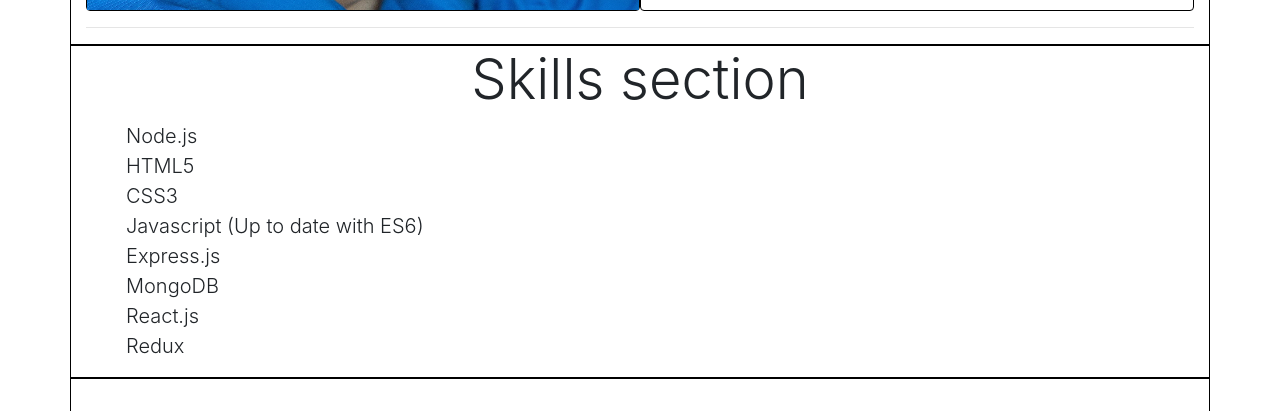
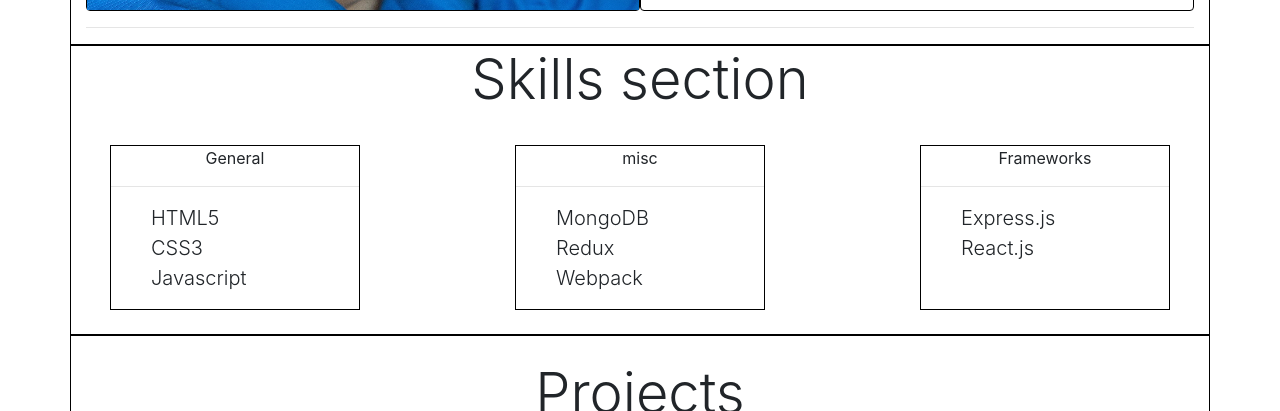
Before and after one commit to DanielCortesTX/Portfolio-site, a React (Create React App) app: page / in a window 1280 px wide. Shown: the part 800-1211 px from the top of the page. Built offline with nearby package versions, Linux system fonts and the light colour scheme.

Commit message:
feat: Grouped and styled skills

```diff
--- a/src/components/Skills.js
+++ b/src/components/Skills.js
@@ -4,16 +4,34 @@
   return (
     <div className="container boundary">
       <h1 className="display-4">Skills section</h1>
+      <div className="d-flex flex-row justify-content-between p-4">
+        <div className="boundary skill-block">
+          <p className="mb-0 underline">General</p>
+          <hr/>
           <ul className="d-flex flex-column align-items-start lead skills-list">
-        <li>Node.js</li>
             <li>HTML5</li>
             <li>CSS3</li>
-        <li>Javascript (Up to date with ES6)</li>
+            <li>Javascript</li>
+          </ul>
+        </div>
+        <div className="boundary skill-block">
+          <p className="mb-0">misc</p>
+          <hr/>
+          <ul className="d-flex flex-column align-items-start lead skills-list">
+            <li>MongoDB</li>
+            <li>Redux</li>
+            <li>Webpack</li>
+          </ul>
+        </div>
+        <div className="boundary skill-block">
+          <p className="mb-0">Frameworks</p>
+          <hr/>
+          <ul className="d-flex flex-column align-items-start lead skills-list">
             <li>Express.js</li>
-        <li>MongoDB</li>
             <li>React.js</li>
-        <li>Redux</li>
           </ul>
+        </div>
+      </div>
     </div>
   )
 }
--- a/src/index.css
+++ b/src/index.css
@@ -42,3 +42,7 @@
 .skills-list {
   list-style: none;
 }
+
+.skill-block {
+  width: 250px;
+}
```
Lines whose indentation alone changed are shown as unchanged.
